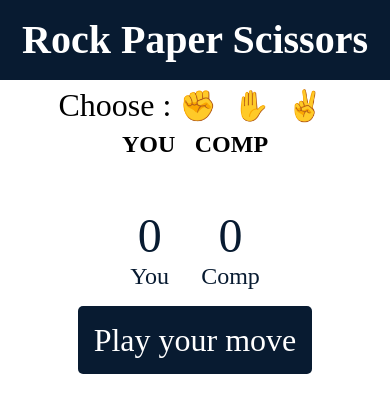
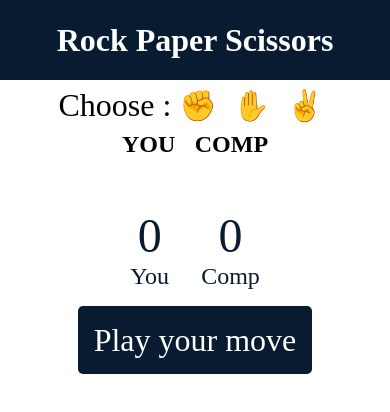
Before and after one commit to KeertanaGupta/Rock-Paper-Scissor, a plain HTML site: page index.html in a window 390 px wide. Drawn offline with nearby package versions, Linux system fonts and the light colour scheme.

Commit message:
Rock-Paper-Scissor Final Update CSS

```diff
--- a/style.css
+++ b/style.css
@@ -114,4 +114,8 @@ h1 {
         font-size: 1.5rem;
         gap: 2rem;
     }
+
+    h1{
+        font-size: 2rem;
+    }
 }
```
